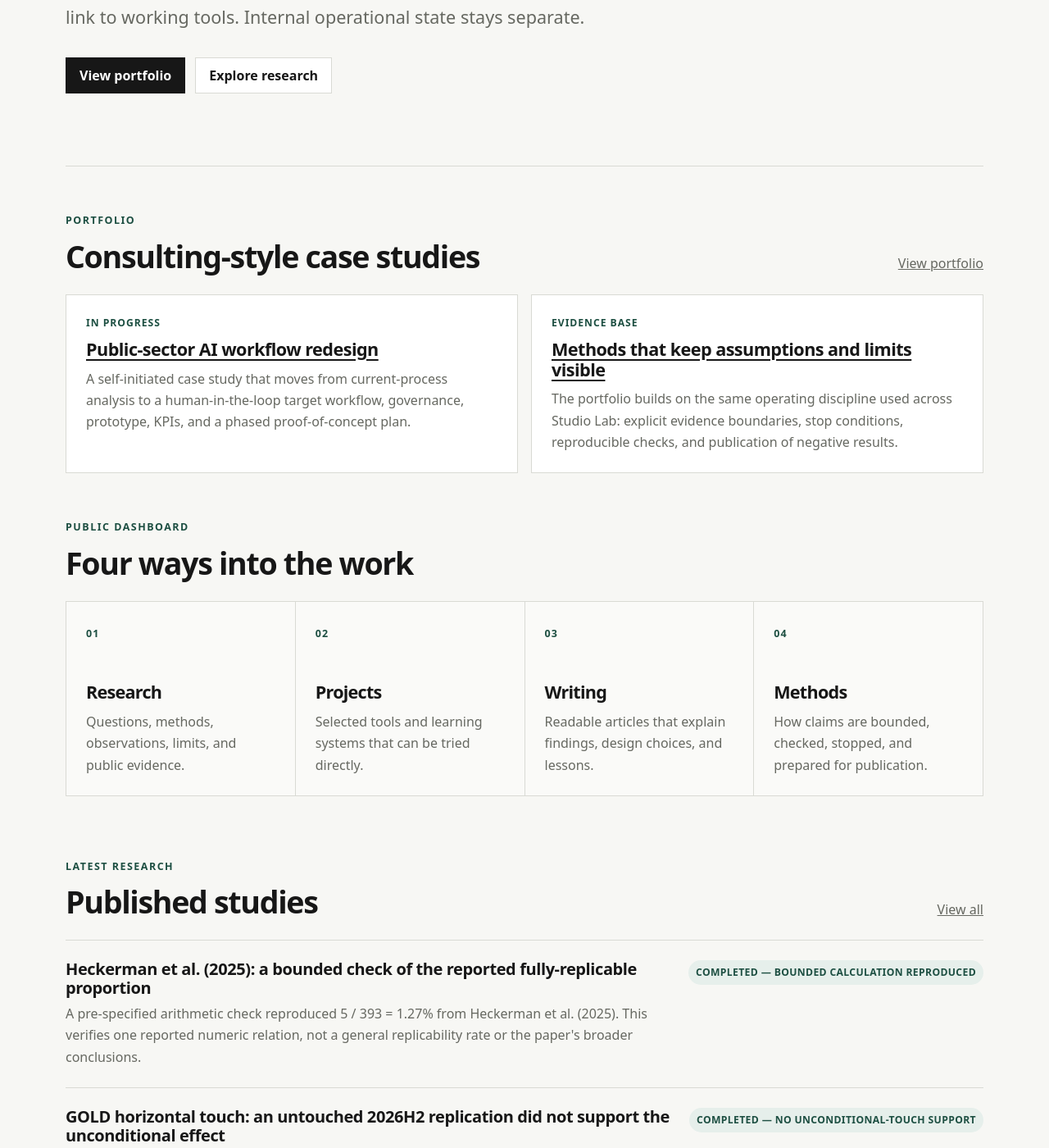
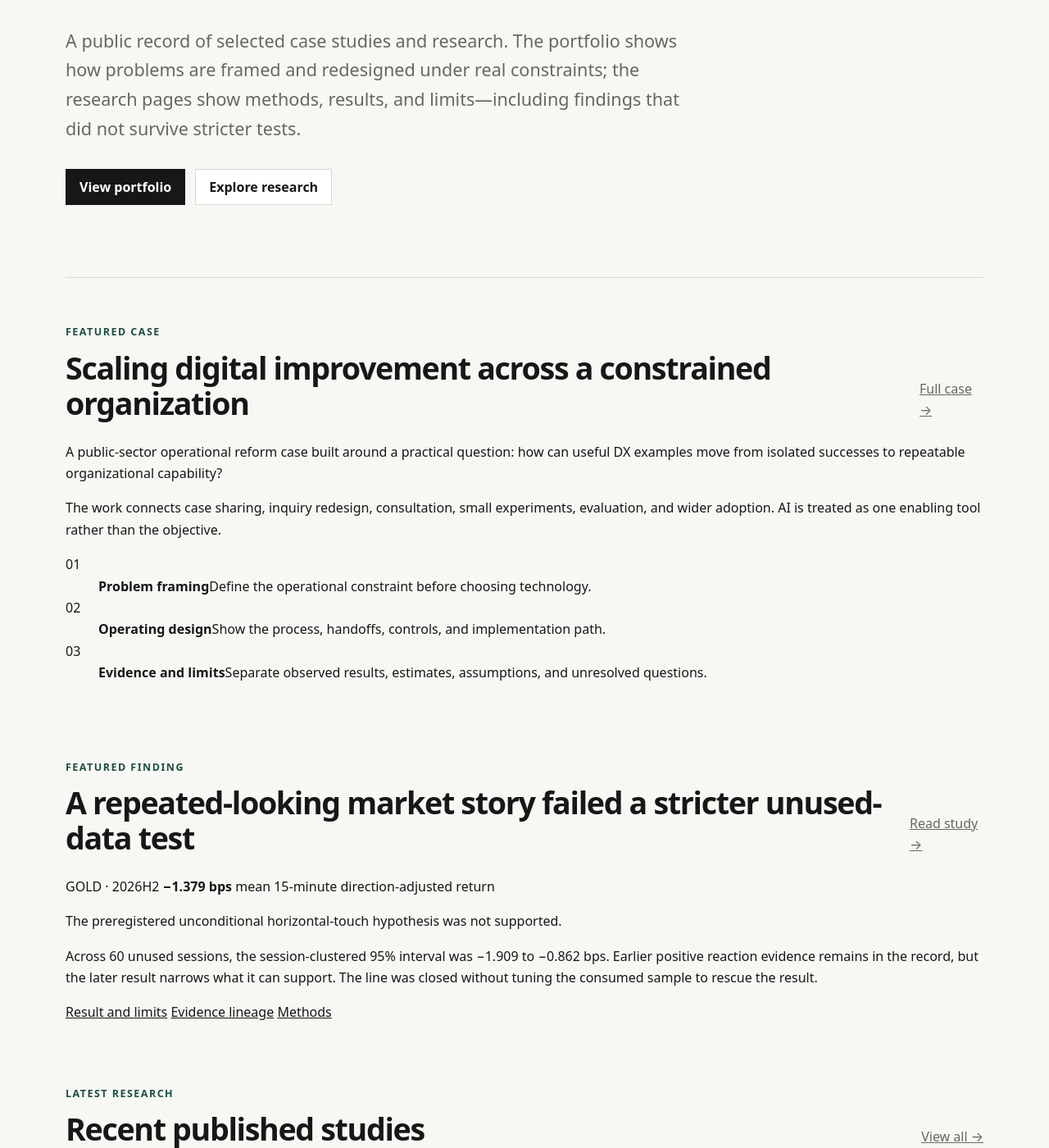
Before and after one commit to Josh-Temple/studio-lab-research, a Jekyll site: the page built from index.md, in a window 1280 px wide and 1400 px high, scrolled down 591 px. Shown: the whole window at 82% size. Built offline with Jekyll 4.4.1, drawn with Linux system fonts in a browser that asks for light colours; some of the changed text lies outside the part shown.

Commit message:
Redesign homepage around featured case and evidence

```diff
--- a/index.md
+++ b/index.md
@@ -1,59 +1,69 @@
 ---
 title: Home
-description: Studio Lab is a public index of selected case studies, research, projects, writing, and methods.
+description: Studio Lab presents selected public-sector operational reform cases, research, tools, and the evidence behind them.
 ---
 
 <section class="hero dashboard-hero">
   <p class="eyebrow">Studio Lab</p>
-  <h1>Research, experiments, and tools—with evidence attached.</h1>
-  <p class="lede">A public index of selected work. Portfolio cases show problem framing and implementation paths; research pages show methods and limits; projects link to working tools. Internal operational state stays separate.</p>
+  <h1>Operational reform, research, and tools—with the evidence behind the work.</h1>
+  <p class="lede">A public record of selected case studies and research. The portfolio shows how problems are framed and redesigned under real constraints; the research pages show methods, results, and limits—including findings that did not survive stricter tests.</p>
   <div class="hero-actions">
     <a class="button primary" href="{{ '/portfolio/' | relative_url }}">View portfolio</a>
     <a class="button secondary" href="{{ '/research/' | relative_url }}">Explore research</a>
   </div>
 </section>
 
-<section class="section compact-section" aria-labelledby="portfolio-title">
+<section class="section compact-section" aria-labelledby="featured-case-title">
   <div class="section-heading">
     <div>
-      <p class="eyebrow">Portfolio</p>
-      <h2 id="portfolio-title">Consulting-style case studies</h2>
+      <p class="eyebrow">Featured case</p>
+      <h2 id="featured-case-title">Scaling digital improvement across a constrained organization</h2>
     </div>
-    <a href="{{ '/portfolio/' | relative_url }}">View portfolio</a>
+    <a href="{{ '/portfolio/' | relative_url }}">Full case →</a>
   </div>
-  <div class="feature-grid feature-grid-wide">
-    <article class="feature-card">
-      <p class="feature-meta">In progress</p>
-      <h3><a href="{{ '/portfolio/' | relative_url }}">Public-sector AI workflow redesign</a></h3>
-      <p>A self-initiated case study that moves from current-process analysis to a human-in-the-loop target workflow, governance, prototype, KPIs, and a phased proof-of-concept plan.</p>
-    </article>
-    <article class="feature-card">
-      <p class="feature-meta">Evidence base</p>
-      <h3><a href="{{ '/methods/' | relative_url }}">Methods that keep assumptions and limits visible</a></h3>
-      <p>The portfolio builds on the same operating discipline used across Studio Lab: explicit evidence boundaries, stop conditions, reproducible checks, and publication of negative results.</p>
-    </article>
+  <div class="editorial-feature">
+    <div class="editorial-feature-main">
+      <p class="feature-deck">A public-sector operational reform case built around a practical question: how can useful DX examples move from isolated successes to repeatable organizational capability?</p>
+      <p>The work connects case sharing, inquiry redesign, consultation, small experiments, evaluation, and wider adoption. AI is treated as one enabling tool rather than the objective.</p>
+    </div>
+    <dl class="evidence-note" aria-label="Case study structure">
+      <div><dt>01</dt><dd><strong>Problem framing</strong><span>Define the operational constraint before choosing technology.</span></dd></div>
+      <div><dt>02</dt><dd><strong>Operating design</strong><span>Show the process, handoffs, controls, and implementation path.</span></dd></div>
+      <div><dt>03</dt><dd><strong>Evidence and limits</strong><span>Separate observed results, estimates, assumptions, and unresolved questions.</span></dd></div>
+    </dl>
   </div>
 </section>
 
-<section class="section compact-section" aria-labelledby="areas-title">
+<section class="section" aria-labelledby="featured-finding-title">
   <div class="section-heading">
     <div>
-      <p class="eyebrow">Public dashboard</p>
-      <h2 id="areas-title">Four ways into the work</h2>
+      <p class="eyebrow">Featured finding</p>
+      <h2 id="featured-finding-title">A repeated-looking market story failed a stricter unused-data test</h2>
     </div>
+    <a href="{{ '/research/gold-horizontal-unconditional-touch-2026h2/' | relative_url }}">Read study →</a>
   </div>
-  <div class="area-grid">
-    <a class="area-card" href="{{ '/research/' | relative_url }}"><span class="area-kicker">01</span><h3>Research</h3><p>Questions, methods, observations, limits, and public evidence.</p></a>
-    <a class="area-card" href="{{ '/projects/' | relative_url }}"><span class="area-kicker">02</span><h3>Projects</h3><p>Selected tools and learning systems that can be tried directly.</p></a>
-    <a class="area-card" href="{{ '/writing/' | relative_url }}"><span class="area-kicker">03</span><h3>Writing</h3><p>Readable articles that explain findings, design choices, and lessons.</p></a>
-    <a class="area-card" href="{{ '/methods/' | relative_url }}"><span class="area-kicker">04</span><h3>Methods</h3><p>How claims are bounded, checked, stopped, and prepared for publication.</p></a>
+  <div class="finding-feature">
+    <div class="finding-number">
+      <span class="finding-kicker">GOLD · 2026H2</span>
+      <strong>−1.379 bps</strong>
+      <span>mean 15-minute direction-adjusted return</span>
+    </div>
+    <div class="finding-copy">
+      <p class="finding-conclusion">The preregistered unconditional horizontal-touch hypothesis was not supported.</p>
+      <p>Across 60 unused sessions, the session-clustered 95% interval was −1.909 to −0.862 bps. Earlier positive reaction evidence remains in the record, but the later result narrows what it can support. The line was closed without tuning the consumed sample to rescue the result.</p>
+      <div class="inline-links">
+        <a href="{{ '/research/gold-horizontal-unconditional-touch-2026h2/' | relative_url }}">Result and limits</a>
+        <a href="{{ '/research/gold-horizontal-replication-execution-evidence/' | relative_url }}">Evidence lineage</a>
+        <a href="{{ '/methods/' | relative_url }}">Methods</a>
+      </div>
+    </div>
   </div>
 </section>
 
 <section class="section">
   <div class="section-heading">
-    <div><p class="eyebrow">Latest research</p><h2>Published studies</h2></div>
-    <a href="{{ '/research/' | relative_url }}">View all</a>
+    <div><p class="eyebrow">Latest research</p><h2>Recent published studies</h2></div>
+    <a href="{{ '/research/' | relative_url }}">View all →</a>
   </div>
   {% assign items = site.research | sort: 'updated' | reverse %}
   {% if items.size > 0 %}
@@ -68,46 +78,21 @@
   {% else %}<p class="empty-state">No public research pages yet.</p>{% endif %}
 </section>
 
-<section class="section">
+<section class="section compact-section" aria-labelledby="explore-title">
   <div class="section-heading">
-    <div><p class="eyebrow">Trading research</p><h2>A replicated story met a stricter unused-data test</h2></div>
-    <a href="{{ '/trading/' | relative_url }}">Trading research</a>
+    <div><p class="eyebrow">Explore</p><h2 id="explore-title">Other ways into the work</h2></div>
   </div>
-  <div class="feature-grid feature-grid-wide">
-    <article class="feature-card">
-      <p class="feature-meta">Latest public result</p>
-      <h3><a href="{{ '/research/gold-horizontal-unconditional-touch-2026h2/' | relative_url }}">Untouched 2026H2 data did not support the unconditional horizontal-touch hypothesis</a></h3>
-      <p>The preregistered 60-session test produced a mean 15-minute direction-adjusted return of −1.379 bps, with a 95% session-clustered interval of −1.909 to −0.862 bps. The research line was closed without rescue tuning on the consumed samples.</p>
-    </article>
-    <article class="feature-card">
-      <p class="feature-meta">Evidence context</p>
-      <h3><a href="{{ '/research/gold-horizontal-replication-execution-evidence/' | relative_url }}">Earlier reaction evidence remains part of the record</a></h3>
-      <p>Reaction-rate differences had replicated across four historical periods and a 2019 quote-crossing specification was positive. The later H2 result narrows what those findings can support: repeatable reaction statistics are not the same as an unconditional tradable edge.</p>
-    </article>
-  </div>
-</section>
-
-<section class="section">
-  <div class="section-heading"><div><p class="eyebrow">Featured projects</p><h2>Tools in use</h2></div><a href="{{ '/projects/' | relative_url }}">Project index</a></div>
-  <div class="feature-grid">
-    <article class="feature-card"><p class="feature-meta">Daily use</p><h3><a href="https://circuit-gold.vercel.app/">CIRCUIT</a></h3><p>Two-digit multiplication practice with problem-level review of speed and accuracy.</p></article>
-    <article class="feature-card"><p class="feature-meta">Learning system</p><h3><a href="https://world-history-lab.vercel.app/">World History Lab</a></h3><p>World history through chronology, causality, comparison, sources, and argument.</p></article>
-    <article class="feature-card"><p class="feature-meta">Knowledge infrastructure</p><h3><a href="https://commonplace-sable.vercel.app/">Lumen / Commonplace</a></h3><p>A connected, source-aware knowledge base for reading, research, and publishing.</p></article>
-  </div>
-</section>
-
-<section class="section">
-  <div class="section-heading"><div><p class="eyebrow">Recent writing</p><h2>From the notebook</h2></div><a href="{{ '/writing/' | relative_url }}">View writing</a></div>
-  <div class="writing-list">
-    <a class="writing-item" href="https://note.com/joshuajosh/n/nc84e060cf7eb"><span>2026-08-29</span><strong>公開AI一覧は「件数」だけで比べない</strong></a>
-    <a class="writing-item" href="https://note.com/joshuajosh/n/nc074fbf930f1"><span>2026-08-27</span><strong>AIに「最新版」を一つにそろえさせる――検索・編集・レビュー・提出の版ずれを防ぐ実務設計</strong></a>
-    <a class="writing-item" href="https://note.com/joshuajosh/n/ned9be54efabf"><span>2026-08-27</span><strong>AIと研究して見えた「確認しすぎる」という問題</strong></a>
+  <div class="link-grid">
+    <a class="link-panel" href="{{ '/projects/' | relative_url }}"><span>Projects</span><strong>Working tools and learning systems</strong><small>Things that can be tried directly.</small></a>
+    <a class="link-panel" href="{{ '/writing/' | relative_url }}"><span>Writing</span><strong>Readable notes and articles</strong><small>Findings and design decisions in plain language.</small></a>
+    <a class="link-panel" href="{{ '/methods/' | relative_url }}"><span>Methods</span><strong>How claims are bounded and checked</strong><small>Methods, stop conditions, and publication discipline.</small></a>
+    <a class="link-panel" href="{{ '/market/' | relative_url }}"><span>Market</span><strong>Public market observation</strong><small>Descriptive data only, separated from trading decisions.</small></a>
   </div>
 </section>
 
 <section class="section public-boundary">
   <p class="eyebrow">Boundary</p>
   <h2>Public outputs, not internal telemetry.</h2>
-  <p>The public site shows reviewed outputs and their evidence boundaries. Work queues, private data, operational logs, unpublished claims, and live control state belong in the internal dashboard instead.</p>
+  <p>The site publishes reviewed outputs and their evidence boundaries. Work queues, private data, operational logs, unpublished claims, live positions, and current trading decisions remain outside the public layer.</p>
   <a href="{{ '/about/' | relative_url }}">Read the publishing principles</a>
 </section>
```
